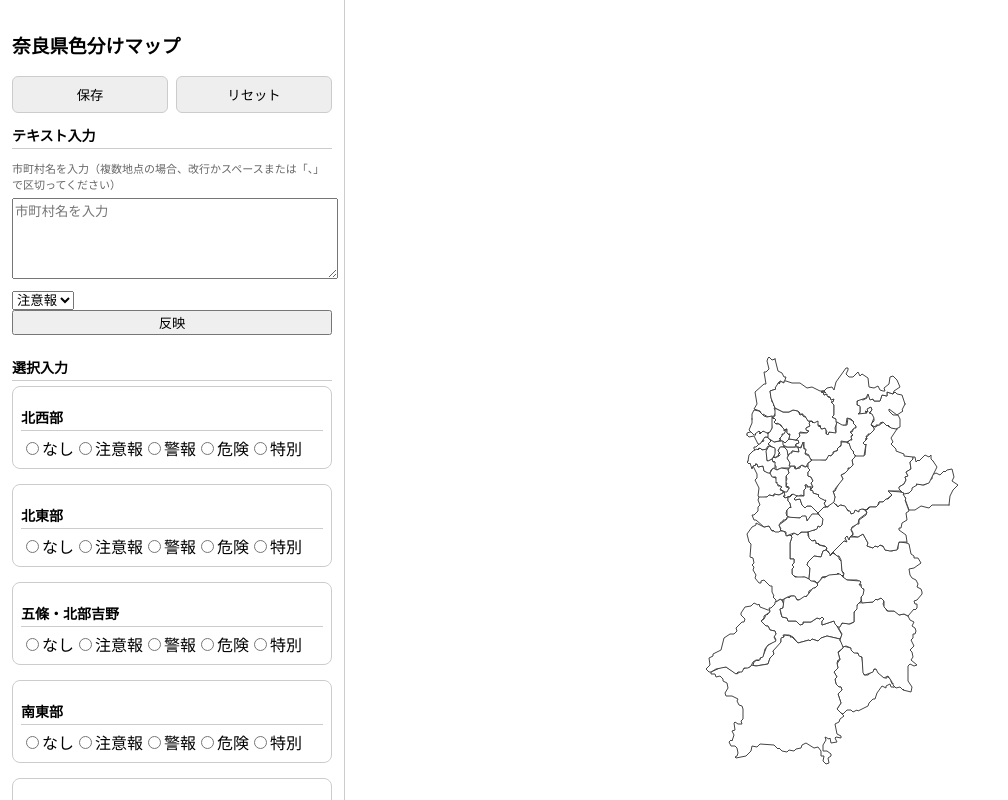
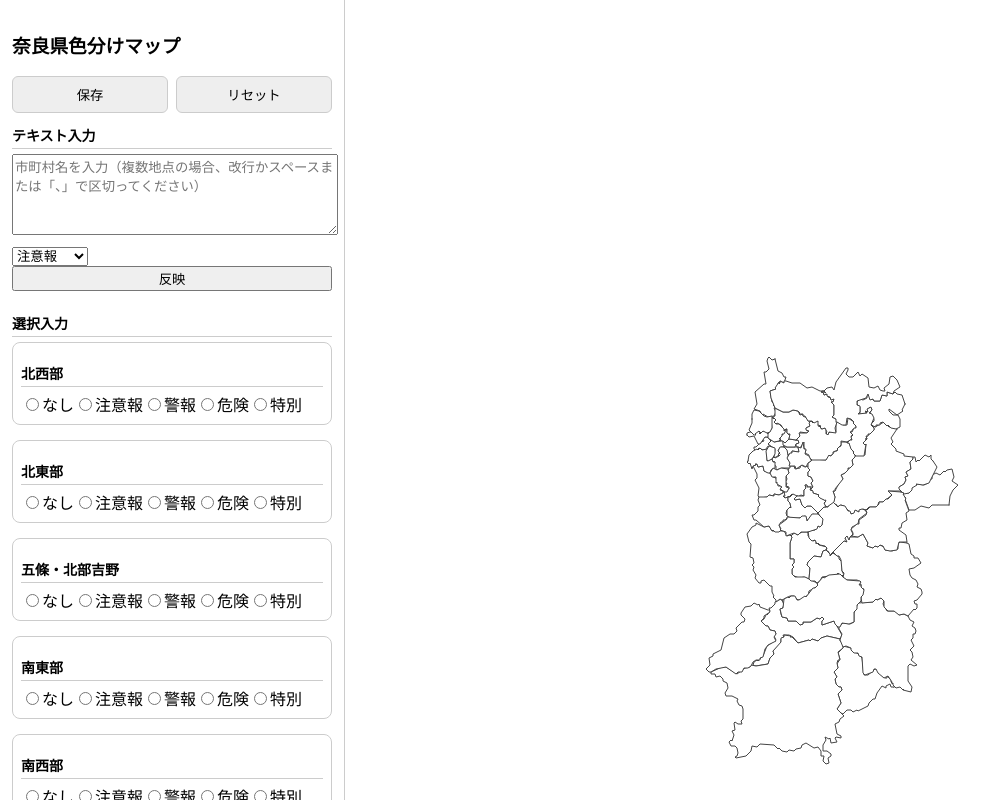
Before and after one commit to Yamaguchiharu/nara-map, a plain HTML site: page index.html in a window 1280 px wide. Shown: the whole page, without its empty margins (0-1008 px from the left). Drawn offline with nearby package versions, Linux system fonts and the light colour scheme.

Commit message:
Add files via upload

```diff
--- a/index.html
+++ b/index.html
@@ -21,13 +21,12 @@
 
 <div class="panel">
   <h4>テキスト入力</h4>
-  <p class="desc">市町村名を入力（複数地点の場合、改行かスペースまたは「、」で区切ってください）</p>
-<textarea id="inputArea" rows="5" placeholder="市町村名を入力"></textarea>
+<textarea id="inputArea" rows="5" placeholder="市町村名を入力（複数地点の場合、改行かスペースまたは「、」で区切ってください）"></textarea>
 <select id="levelSelect">
   <option value="advisory">注意報</option>
   <option value="warning">警報</option>
-  <option value="danger">危険</option>
-  <option value="special">特別</option>
+  <option value="danger">危険警報</option>
+  <option value="special">特別警報</option>
 </select>
 <button id="applyBtn">反映</button>
 </div>
--- a/style.css
+++ b/style.css
@@ -98,10 +98,3 @@ body {
   width: 100%;
   margin-bottom: 10px;
 }
-
-
-.desc {
-  font-size: 11px;
-  color: #666;
-  margin-bottom: 6px;
-}
```
